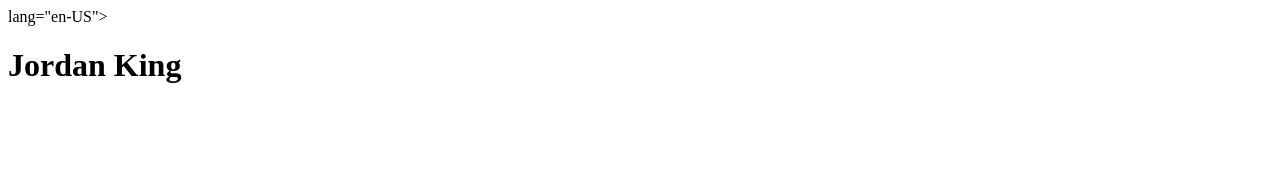
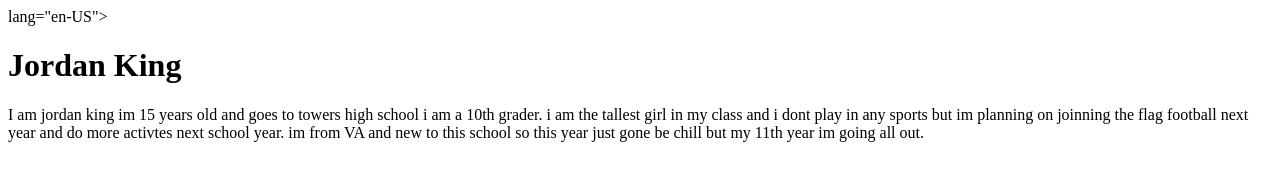
Before and after one commit to Jordanking06/Jordanking06.github.io, a plain HTML site: page index.html in a window 1280 px wide. Drawn offline with Linux system fonts and the light colour scheme.

Commit message:
Update index.html

```diff
--- a/index.html
+++ b/index.html
@@ -3,4 +3,5 @@
   <H1>
    Jordan King
 </H1>
+  I am jordan king im 15 years old and goes to towers high school i am a 10th grader. i am the tallest girl in my class and i dont play in any sports but im planning on joinning the flag football next year and do more activtes next school year. im from VA and new to this school so this year just gone be chill but my 11th year im going all out.
 </html>
```
